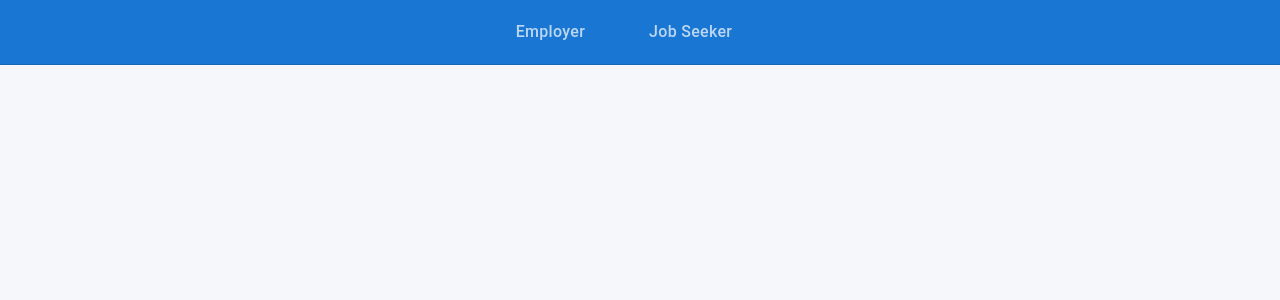
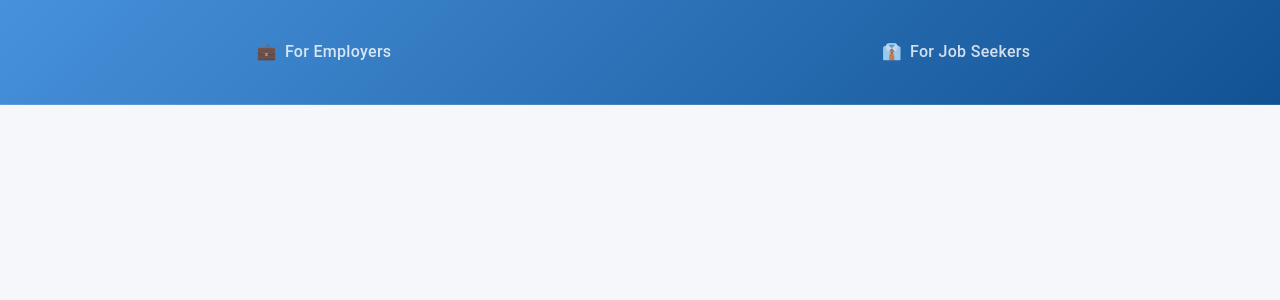
Before and after one commit to Voltamon/Swipescout, a React (Vite) app: page /check-it in a window 1280 px wide. Shown: the top 300 px of the page. Built offline with nearby package versions, Linux system fonts and the light colour scheme; no server answers.

Commit message:
page deploy ...

```diff
--- a/src/pages/CheckExplorePage.jsx
+++ b/src/pages/CheckExplorePage.jsx
@@ -5,39 +5,61 @@ import {
   Tabs,
   Tab,
   Box,
-  styled,
-  useTheme
+  useTheme,
+  Paper,
+  alpha
 } from '@mui/material';
 import { Link, useLocation } from 'react-router-dom';
+import { styled } from '@mui/material/styles';
 
-const StyledAppBar = styled(AppBar)(({ theme }) => ({
-  backgroundColor: `linear-gradient(135deg, rgba(178, 209, 224, 1) 30%, rgba(69, 117, 221, 1) 90%)`,
+const GradientAppBar = styled(AppBar)(({ theme }) => ({
+  background: `linear-gradient(135deg, ${theme.palette.primary.light} 0%, ${theme.palette.primary.dark} 100%)`,
   boxShadow: 'none',
-  borderBottom: `1px solid ${theme.palette.divider}`,
+  borderBottom: `1px solid ${alpha(theme.palette.common.white, 0.1)}`,
 }));
 
-const StyledTabs = styled(Tabs)({
+const AnimatedTabs = styled(Tabs)(({ theme }) => ({
   '& .MuiTabs-indicator': {
     height: 4,
-    borderRadius: '2px 2px 0 0',
+    backgroundColor: theme.palette.secondary.main,
+    borderRadius: '4px 4px 0 0',
+    transition: 'all 0.3s cubic-bezier(0.4, 0, 0.2, 1)',
   },
-});
+  '& .MuiTabs-flexContainer': {
+    gap: theme.spacing(2),
+  },
+}));
 
-const StyledTab = styled(Tab)(({ theme }) => ({
+const GlowTab = styled(Tab)(({ theme }) => ({
   textTransform: 'none',
   fontWeight: theme.typography.fontWeightMedium,
   fontSize: theme.typography.pxToRem(16),
-  marginRight: theme.spacing(4),
-  color: theme.palette.common.white,
-  opacity: 0.7,
-  transition: 'opacity 0.3s ease',
+  color: alpha(theme.palette.common.white, 0.8),
+  padding: theme.spacing(1, 3),
+  borderRadius: theme.shape.borderRadius,
+  transition: 'all 0.3s ease',
+
   '&:hover': {
-    opacity: 1,
+    color: theme.palette.common.white,
+    backgroundColor: alpha(theme.palette.common.white, 0.1),
   },
   '&.Mui-selected': {
     color: theme.palette.common.white,
-    opacity: 1,
     fontWeight: theme.typography.fontWeightBold,
+  },
+  '&::after': {
+    content: '""',
+    position: 'absolute',
+    bottom: 0,
+    left: '50%',
+    transform: 'translateX(-50%)',
+    width: 0,
+    height: 2,
+    backgroundColor: theme.palette.secondary.main,
+    transition: 'width 0.3s ease',
+  },
+  '&.Mui-selected::after': {
+    width: 'calc(100% - 24px)',
   },
 }));
 
@@ -45,45 +67,56 @@ const CheckExplorePage = () => {
   const theme = useTheme();
   const location = useLocation();
 
-  // Define all possible tab routes
   const tabRoutes = [
-    { path: '/explore-layout/Employer-explore-public', label: 'Employer ' },
-    { path: '/explore-layout/Job-seeker-explore-public', label: 'Job Seeker ' },
+    {
+      path: '/explore-layout/employer-explore-public',
+      label: 'For Employers',
+      icon: '💼'
+    },
+    {
+      path: '/explore-layout/job-seeker-explore-public',
+      label: 'For Job Seekers',
+      icon: '👔'
+    },
   ];
 
-  // Find the current tab value
   const currentTab = tabRoutes.find(route =>
     location.pathname.startsWith(route.path)
   )?.path || false;
 
   return (
-    <StyledAppBar position="static" sx={{m:0,p:0}}>
-      <Toolbar>
-        <Box sx={{
-          width: '100%',
-          display: 'flex',
-          justifyContent: 'center',
-          alignItems: 'center'
-        }}>
-          <StyledTabs
+    <Paper elevation={0} sx={{ mb: 3 }}>
+      <GradientAppBar position="static">
+        <Toolbar disableGutters sx={{ px: 2 }}>
+          <AnimatedTabs
             value={currentTab}
-            textColor="inherit"
-            indicatorColor="secondary"
-            aria-label="Navigation tabs"
+            variant="fullWidth"
+            sx={{ flex: 1 }}
+            TabIndicatorProps={{
+              children: <span className="MuiTabs-indicatorSpan" />,
+            }}
           >
             {tabRoutes.map((route) => (
-              <StyledTab
+              <GlowTab
                 key={route.path}
+                icon={<span style={{ marginRight: 8 }}>{route.icon}</span>}
+                iconPosition="start"
                 label={route.label}
                 value={route.path}
                 component={Link}
                 to={route.path}
+                sx={{
+                  minHeight: 64,
+                  '&.Mui-selected': {
+                    background: alpha(theme.palette.common.white, 0.05),
+                  }
+                }}
               />
             ))}
-          </StyledTabs>
-        </Box>
-      </Toolbar>
-    </StyledAppBar>
+          </AnimatedTabs>
+        </Toolbar>
+      </GradientAppBar>
+    </Paper>
   );
 };
 
```
Also changed, not shown: 1 other file (tests, documents, lock files or other folders).
